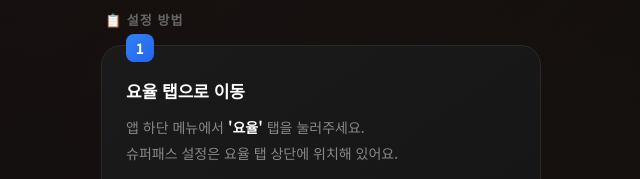
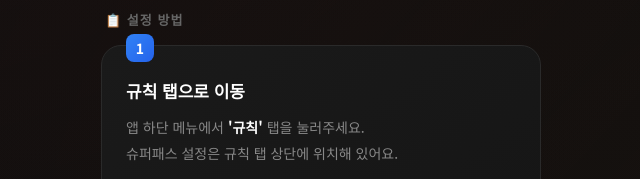
Before and after one commit to ghdcjscjs13-ops/grab-guide, a plain HTML site: page superpass.html in a window 1280 px wide. Shown: the part 507-686 px from the top of the page, 319-959 px from the left. Drawn offline with Linux system fonts and the light colour scheme.

Commit message:
Update superpass.html

```diff
--- a/superpass.html
+++ b/superpass.html
@@ -352,10 +352,10 @@
 
         <div class="step-card fade-in">
             <div class="step-number">1</div>
-            <div class="step-title">요율 탭으로 이동</div>
+            <div class="step-title">규칙 탭으로 이동</div>
             <div class="step-desc">
-                앱 하단 메뉴에서 <strong>'요율'</strong> 탭을 눌러주세요.<br>
-                슈퍼패스 설정은 요율 탭 상단에 위치해 있어요.
+                앱 하단 메뉴에서 <strong>'규칙'</strong> 탭을 눌러주세요.<br>
+                슈퍼패스 설정은 규칙 탭 상단에 위치해 있어요.
             </div>
             <div class="image-container">
                 <img src="sp1.png" alt="요율 탭 이동">
```
